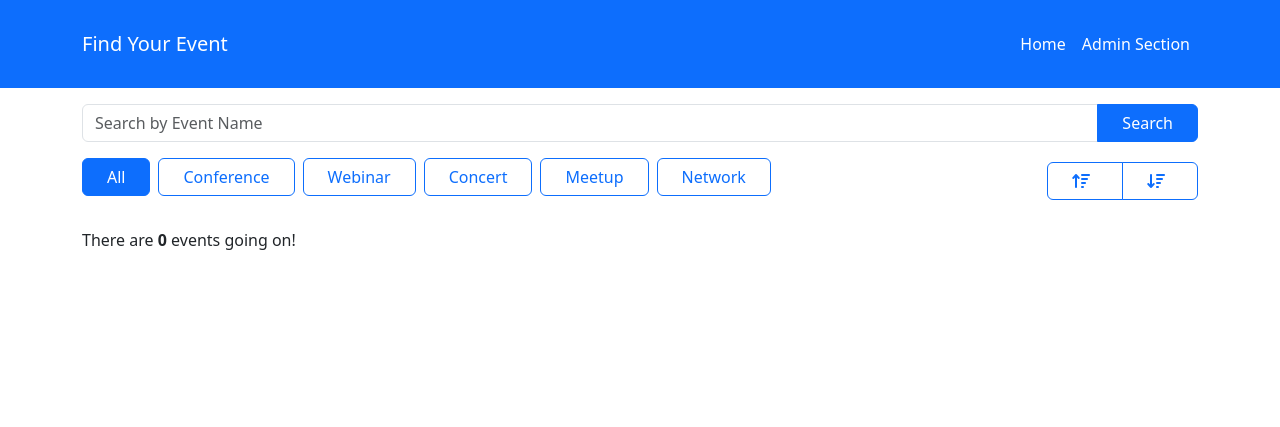
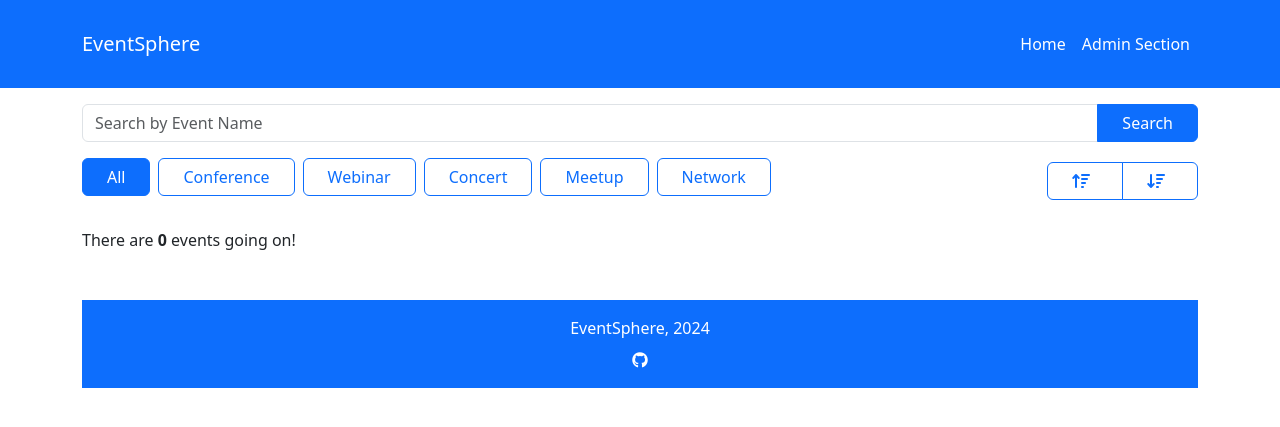
Before and after one commit to codesuzyworld/HTTP-5225-Assignment2-Grp3, a PHP site: page / in a window 1280 px wide. Shown: the top 427 px of the page. Run offline with PHP 8.4, Linux system fonts and the light colour scheme; data that the repository does not hold is empty.

Commit message:
Added footer with link to github, also fixed up the alert message position

```diff
--- a/admin/events_add.php
+++ b/admin/events_add.php
@@ -39,7 +39,7 @@ if (isset($_POST['title'])) {
 
         set_message('Event has been added');
     } else {
-        echo "Error: " . mysqli_error($connect); // This line displays any SQL errors
+        echo "Error: " . mysqli_error($connect);
     }
 
     header('Location: events.php');
--- a/admin/image.php
+++ b/admin/image.php
@@ -30,7 +30,6 @@ switch( $_GET['type'] )
 
 }
 
-
 $data = base64_decode( explode( ',', $record['photo'] )[1] );
 $img = $data;
 
--- a/admin/includes/footer.php
+++ b/admin/includes/footer.php
@@ -1,5 +1,8 @@
-
-</div>
-
-</body>
-</html>
+<footer class="bg-primary text-white text-center py-3 mt-5">
+  <p class="mb-0">EventSphere, 2024</p>
+  <div class="mt-2">
+    <a href="https://github.com/codesuzyworld/HTTP-5225-Assignment2-Grp3" class="text-white">
+      <i class="fab fa-github"></i>
+    </a>
+  </div>
+</footer>
--- a/index.php
+++ b/index.php
@@ -11,7 +11,7 @@ include('admin/includes/functions.php');
   <meta charset="UTF-8">
   <meta http-equiv="Content-type" content="text/html; charset=UTF-8">
 
-  <title>Find your Event</title>
+  <title>EventSphere</title>
 
   <!-- Bootstrap -->
   <link href="https://cdn.jsdelivr.net/npm/bootstrap@5.3.0/dist/css/bootstrap.min.css" rel="stylesheet">
@@ -25,7 +25,7 @@ include('admin/includes/functions.php');
 <header class="bg-primary text-white py-3">
   <nav class="navbar navbar-expand-lg navbar-dark bg-primary">
     <div class="container">
-      <a class="navbar-brand" href="#">Find Your Event</a>
+      <a class="navbar-brand">EventSphere</a>
       <div class="collapse navbar-collapse">
         <ul class="navbar-nav ms-auto">
           <li class="nav-item">
@@ -56,7 +56,6 @@ include('admin/includes/functions.php');
     <div class="row mb-3">
       <div class="col-md-12">
         <div class="input-group">
-
           <!-- Search Input and Btn -->
           <input type="text" class="form-control" name="search" placeholder="Search by Event Name"
             value="<?php echo isset($_GET['search']) ? htmlentities($_GET['search']) : ''; ?>">
@@ -64,7 +63,7 @@ include('admin/includes/functions.php');
 
           <!-- Reset Search Results -->
           <?php if (isset($_GET['search']) || isset($_GET['type'])): ?>
-            <a href="index.php" class="btn btn-danger ms-1 px-4">Reset</a>
+            <a href="index.php" class="btn btn-danger px-4">Reset</a>
           <?php endif; ?>
         </div>
       </div>
```
Also changed, not shown: admin/includes/header.php (+8 -8 lines).
